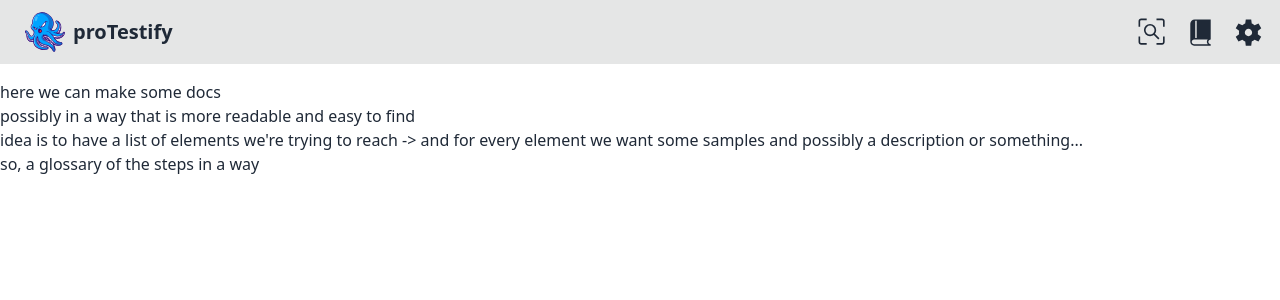
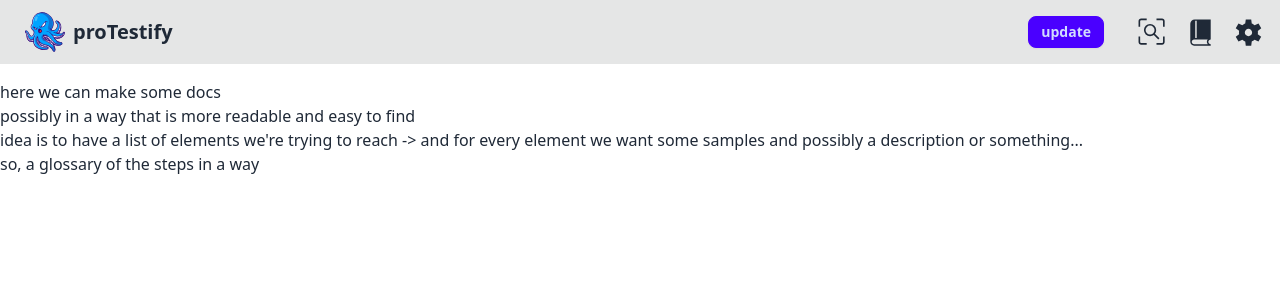
Before and after one commit to trogulja/protestify, a SvelteKit app: page /docs in a window 1280 px wide. Shown: the top 300 px of the page. Built offline with nearby package versions, Linux system fonts and the light colour scheme.

Commit message:
always show updater

```diff
--- a/src/routes/+layout.svelte
+++ b/src/routes/+layout.svelte
@@ -13,11 +13,14 @@
       proTestify
     </a>
   </div>
-  {#if $isUpdateAvailable}
+  <div class="flex-none mr-6">
+    <CheckForUpdatesButton />
+  </div>
+  <!-- {#if $isUpdateAvailable}
     <div class="flex-none mr-6">
       <CheckForUpdatesButton />
     </div>
-  {/if}
+  {/if} -->
   <div class="flex-none">
     <a href="/graphs" class="btn btn-square btn-ghost">
       <svg xmlns="http://www.w3.org/2000/svg" width="2.8em" height="2.8em" viewBox="0 0 24 24"><path fill="currentColor" d="M11.058 13.808q1.142 0 1.946-.804t.804-1.946t-.804-1.947q-.804-.803-1.946-.803t-1.946.803t-.804 1.947t.803 1.946t1.947.804m5.036 3l-2.76-2.78q-.5.384-1.071.582q-.573.198-1.205.198q-1.564 0-2.657-1.093t-1.093-2.657T8.4 8.4t2.657-1.093T13.714 8.4t1.094 2.657q0 .633-.201 1.205t-.584 1.072l2.785 2.765zM5.616 20q-.691 0-1.153-.462T4 18.384V15h1v3.385q0 .23.192.423t.423.192H9v1zM15 20v-1h3.385q.23 0 .423-.192t.192-.424V15h1v3.385q0 .69-.462 1.152T18.384 20zM4 9V5.616q0-.691.463-1.153T5.616 4H9v1H5.616q-.231 0-.424.192T5 5.616V9zm15 0V5.616q0-.231-.192-.424T18.384 5H15V4h3.385q.69 0 1.152.463T20 5.616V9z"/></svg>
```
